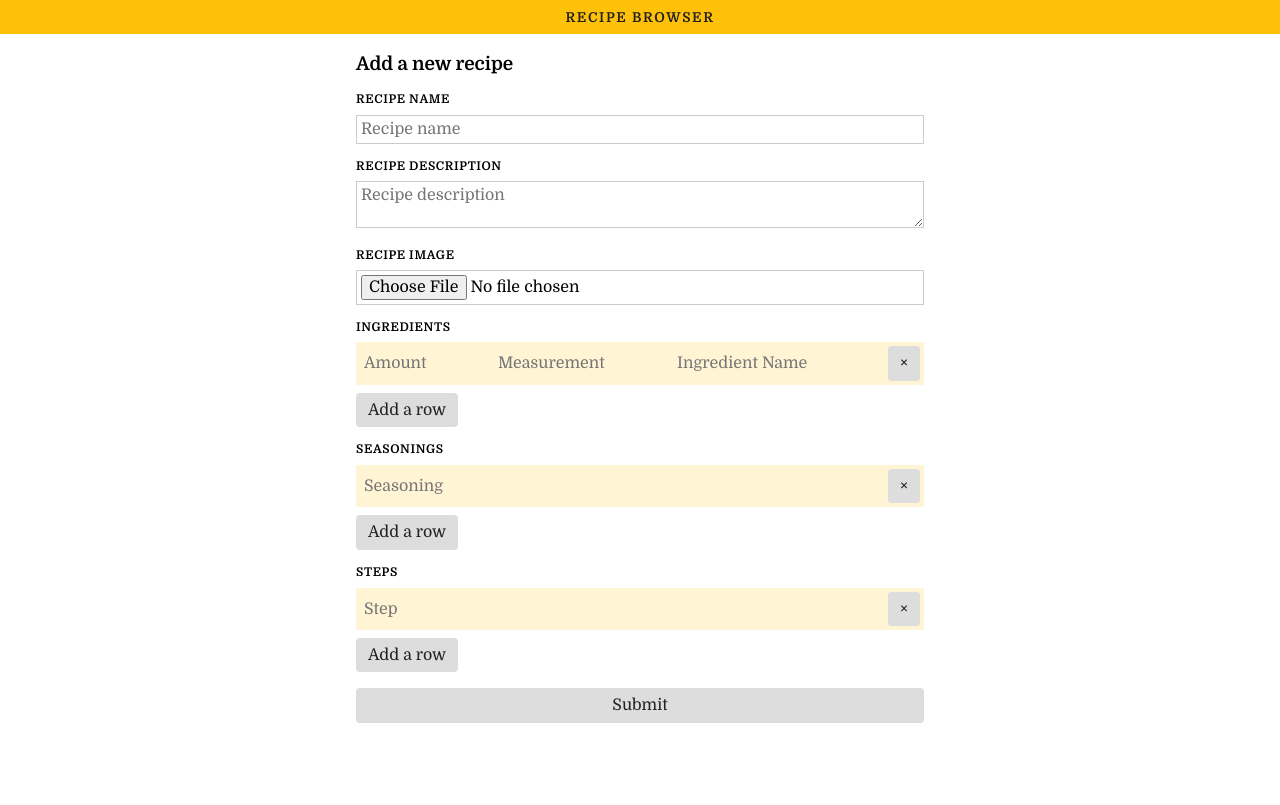
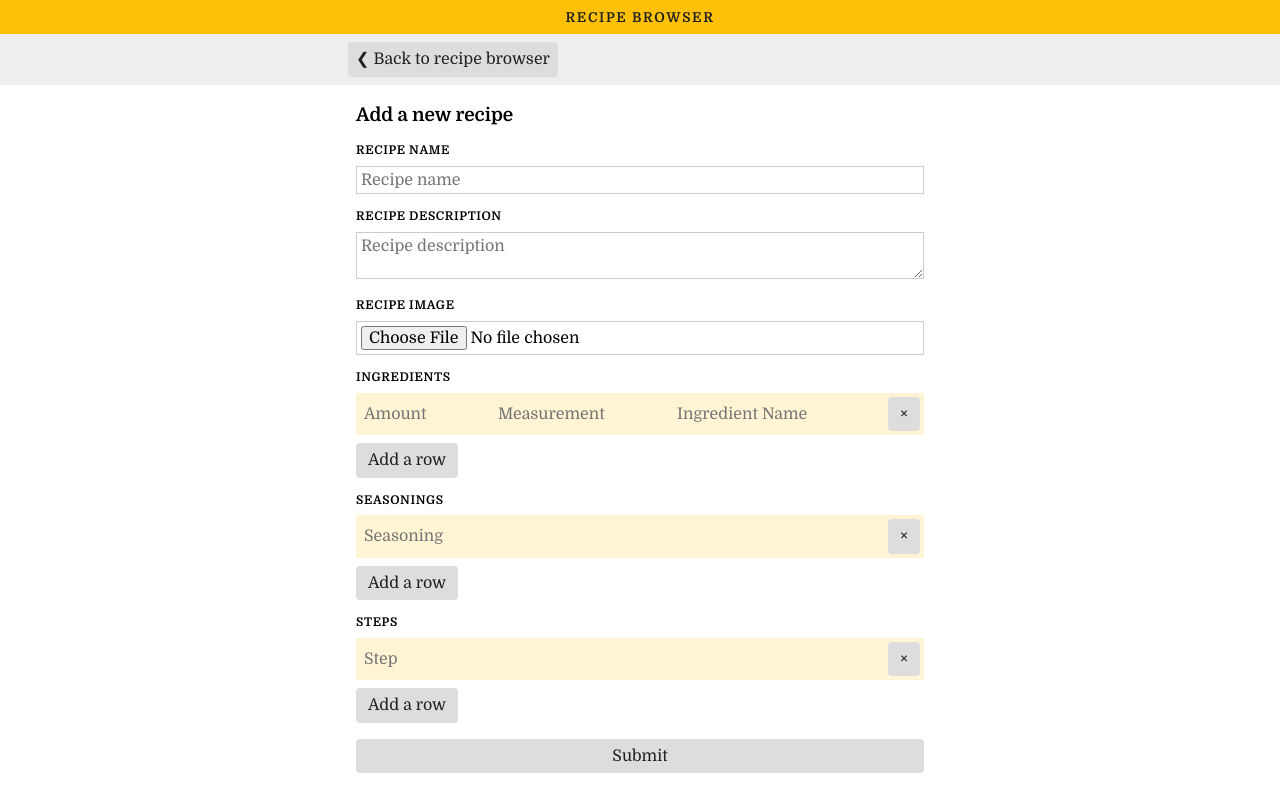
Before and after one commit to acrawford13/recipe-browser, a React app: page /recipes/add in a window 1280 px wide. Built offline with nearby package versions, Linux system fonts and the light colour scheme.

Commit message:
Refactor nav bar

```diff
--- a/src/components/Navigation/NavigationBar/NavigationBar.js
+++ b/src/components/Navigation/NavigationBar/NavigationBar.js
@@ -3,11 +3,14 @@ import { Link } from 'react-router-dom';
 
 import Button from '../../UI/Button/Button';
 
+const addRecipe = <Link to="/recipes/add" className="button alert">Add recipe</Link>;
+const toHome = <Link to="/" className="button">❮ Back to recipe browser</Link>;
+
 const navigationBar = (props) => (
     <div className='page-nav-bar__wrapper'>
         <div className='page-nav-bar'>
-            <Link to="/" className="button">❮ Back to recipe browser</Link>
-            <Link to="/recipes/add" className="button alert">Add recipe</Link>
+            {props.toHome ? toHome : ''}
+            {props.addRecipe ? addRecipe : ''}
         </div>
     </div>
 );
--- a/src/components/Pages/RecipeView/RecipeView.js
+++ b/src/components/Pages/RecipeView/RecipeView.js
@@ -12,7 +12,7 @@ const formatIngredient = (ingredient) => {
 const recipeView = (props) => {
     return (
         <div>
-            <NavigationBar />
+            <NavigationBar toHome addRecipe />
             <div className="main-container">
                 <div className="recipe-detail">
                     <h2 className="recipe-detail__title">{props.recipe.name}</h2>
--- a/src/containers/AddRecipe/AddRecipe.js
+++ b/src/containers/AddRecipe/AddRecipe.js
@@ -1,11 +1,15 @@
 import React from 'react';
 import RecipeForm from '../RecipeForm/RecipeForm';
+import NavigationBar from '../../components/Navigation/NavigationBar/NavigationBar';
 
 const addRecipe = (props) => {
     return (
+        <div>
+        <NavigationBar toHome />
         <div className="main-container">
             <h3>Add a new recipe</h3>
             <RecipeForm />
+        </div>
         </div>
     )
 }
--- a/src/containers/RecipeForm/RecipeForm.js
+++ b/src/containers/RecipeForm/RecipeForm.js
@@ -83,6 +83,7 @@ class recipeForm extends Component {
     constructor(props) {
         super(props);
         const formData = {...this.state.form.fields};
+
         for(let fieldName in formData){
             if(formData[fieldName].fieldType && formData[fieldName].fieldType === 'multi'){
                 formData[fieldName] = update(formData[fieldName], {
```
